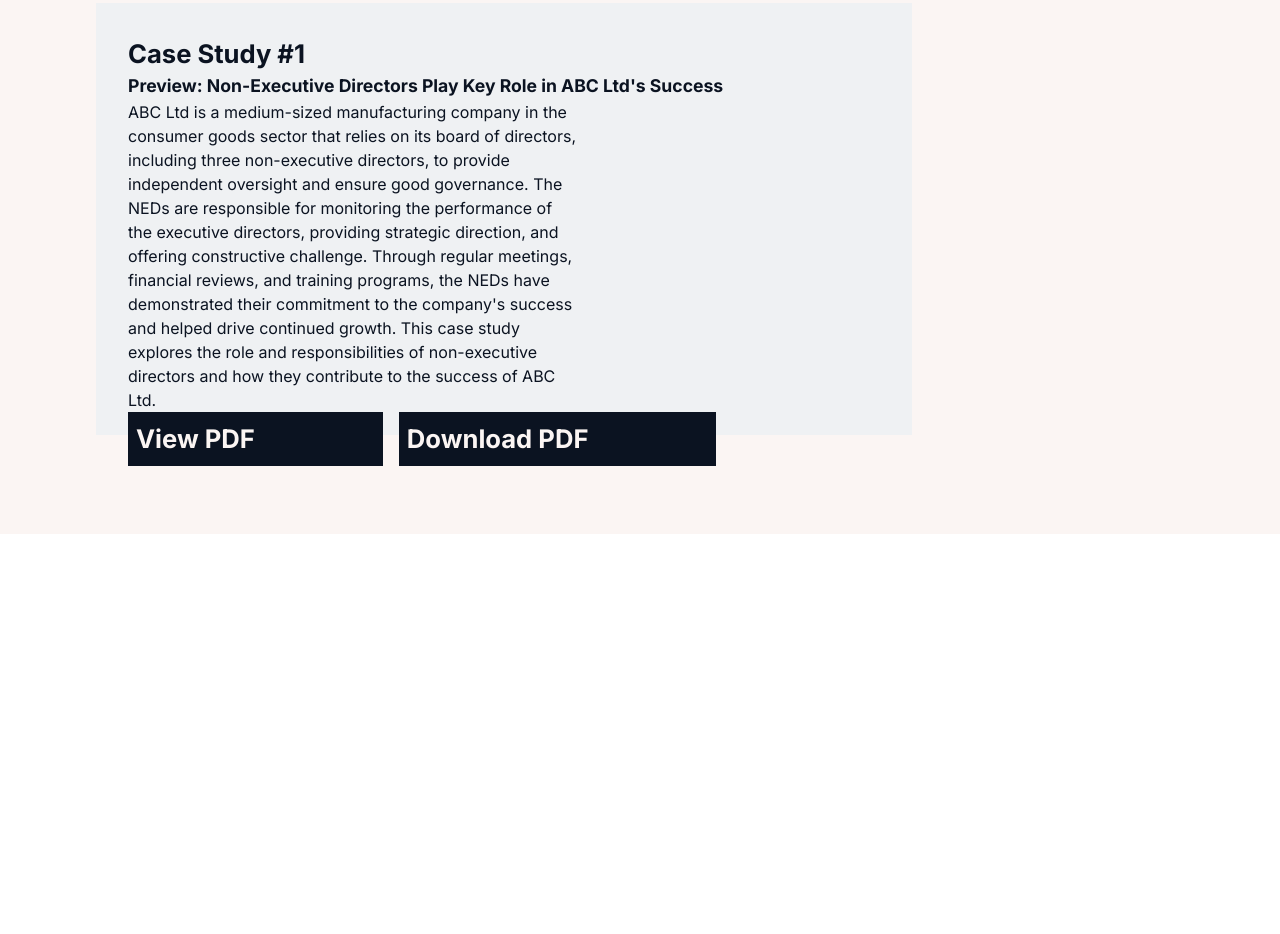
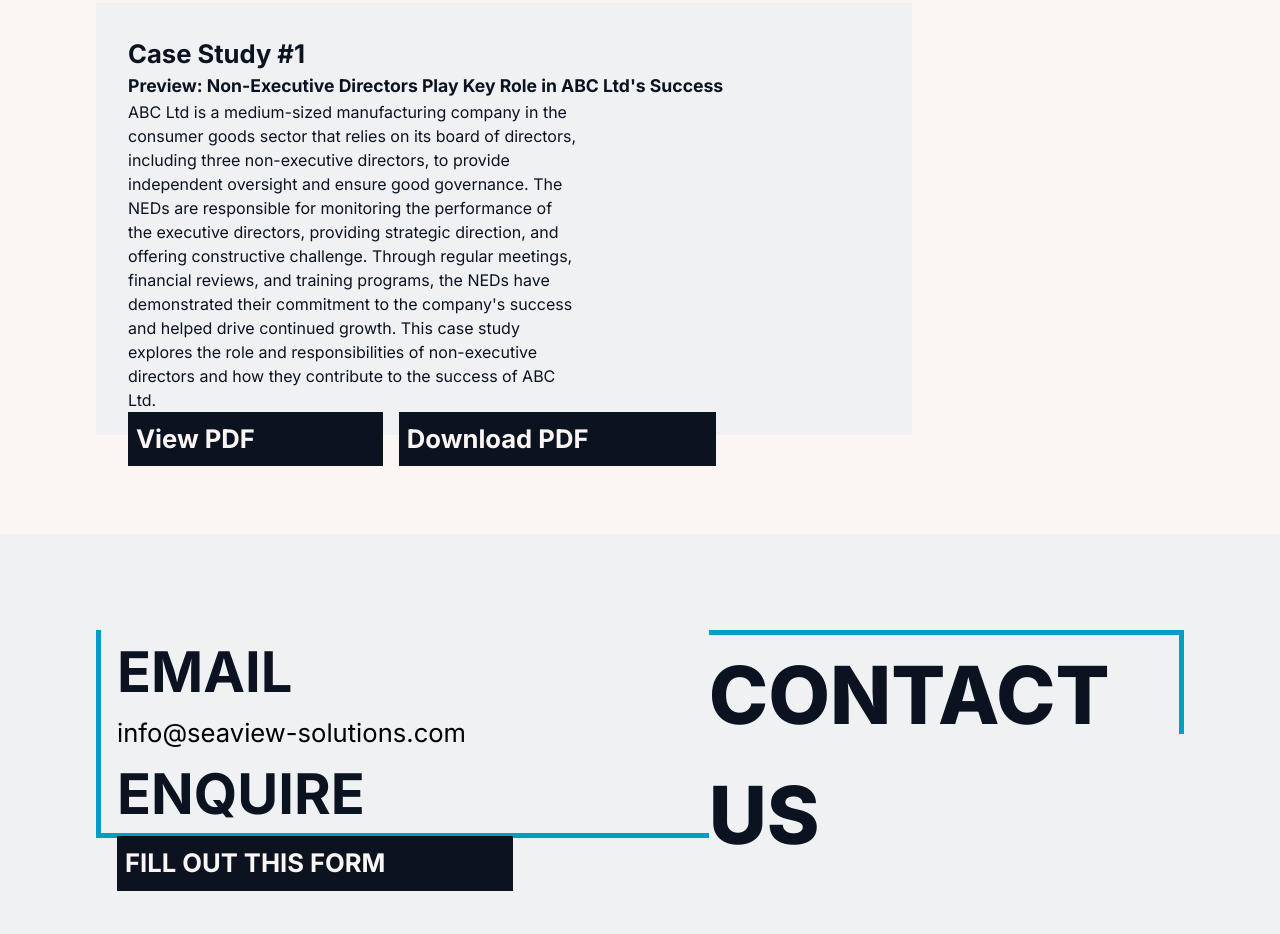
Before and after one commit to nBux/Seaview-Business-Solutions-Ltd, a plain HTML site: page index.html in a window 1280 px wide. Shown: the part 2666-3600 px from the top of the page. Before the commit the page ends 3200 px from the top, so only its background shows below. Drawn offline with Linux system fonts and the light colour scheme.

Commit message:
contact section added

```diff
--- a/index.html
+++ b/index.html
@@ -90,8 +90,27 @@
                         ABC Ltd.</p>
                 </div>
                 <div class="case-studies-buttons">
-                    <div class="pdf-button">View PDF</div>
-                    <div class="pdf-button">Download PDF</div>
+                    <div class="button">View PDF</div>
+                    <div class="button">Download PDF</div>
+                </div>
+            </div>
+        </div>
+    </div>
+    <div class="contact" id="contact">
+        <div class="contact-content">
+            <div class="title-right">
+                <h2>contact us</h2>
+            </div>
+            <div class="contact-details">
+                <div class="contact-email">
+                    <h3>email</h3>
+                    <p>info@seaview-solutions.com</p>
+                </div>
+                <div class="contact-enquire">
+                    <h3>enquire</h3>
+                    <div class="button">
+                        fill out this form
+                    </div>
                 </div>
             </div>
         </div>
--- a/style.css
+++ b/style.css
@@ -363,20 +363,21 @@ select {
 }
 
 .case-studies-buttons {
-    color: #FBF5F3;
     display: flex;
     width: fit-content;
 }
 
-.pdf-button {
+.button {
     background: #0B1321;
+    color: #FBF5F3;
     font-weight: 700;
     font-size: 1.6rem;
     margin-right: 1rem;
     padding: 0.5rem 8rem 0.5rem 0.5rem;
+    width: fit-content;
 }
 
-.pdf-button:hover {
+.button:hover {
     cursor: pointer;
     color: #009DC4;
 }
@@ -393,3 +394,48 @@ select {
 }
 
 /* Contact section */
+
+.contact {
+    background: #EFF1F3;
+    padding: var(--body-padding);
+    height: calc(100vh / 2);
+}
+
+.contact-content {
+    display: flex;
+    flex-direction: row-reverse;
+    height: calc((100vh / 2) - 12rem);
+    justify-content: space-between;
+}
+
+.contact-content > .title-right {
+    align-self: flex-start;
+    width: fit-content;
+    height: 50%;
+}
+
+.contact-content > .title-right > h2 {
+    color: #0B1321;
+}
+
+.contact-details {
+    border-left: 5px solid #009DC4;
+    border-bottom: 5px solid #009DC4;
+    padding-left: 1rem;
+    width: 65%;
+}
+
+.contact-email > h3,
+.contact-enquire > h3 {
+    color: #0B1321;
+    text-transform: uppercase;
+    font-size: 3.5rem;
+}
+
+.contact-email > p {
+    font-size: 1.6rem;
+}
+
+.contact-enquire > .button {
+    text-transform: uppercase;
+}
```
